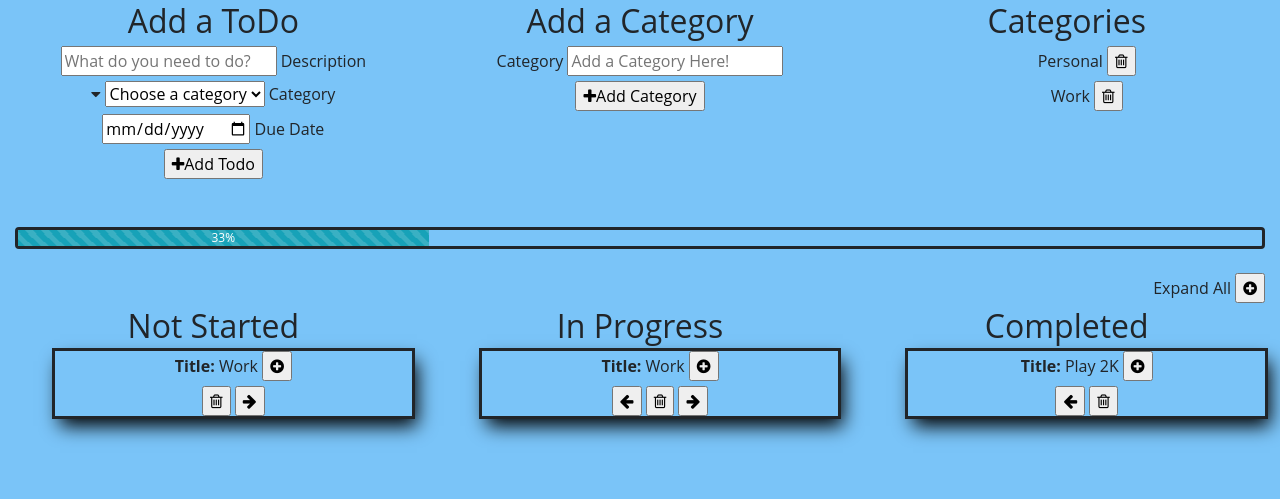
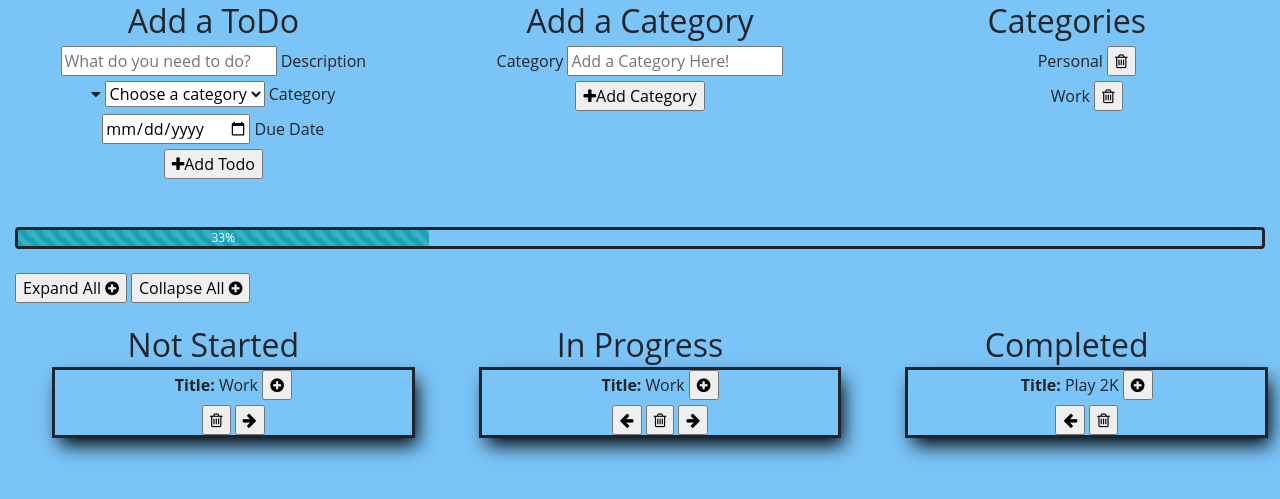
Before and after one commit to palmerigarrett/student-project-one, a Django app: page / in a window 1280 px wide. Shown: the part 65-564 px from the top of the page. Run offline with Django 3.2, Linux system fonts and the light colour scheme; data comes from the database, SQL or seed files in the repository; both versions use the stored data as it was after the commit; some libraries are stand-ins or nearby versions.

Commit message:
added collapse button

```diff
--- a/todoapp/todolist/static/style.css
+++ b/todoapp/todolist/static/style.css
@@ -47,9 +47,6 @@ h2 {
    text-align: center;
 }
 
-#expandAllButton {
-   text-align: right;
-}
 
 .progress {
    background-color: #7ac4f8;
--- a/todoapp/todolist/templates/index.html
+++ b/todoapp/todolist/templates/index.html
@@ -95,12 +95,15 @@
                     </div>
                 {% endif %}
                 <br>
-                <div id="expandAllButton">
-                    <label for="expandAll"><span>Expand All</span></label>
-                    <button class="expandAll" type="button">
+                <div class="allButton">
+                    <button class="expandAll" type="button">Expand All
+                        <i class="fa fa-plus-circle" aria-hidden="true"></i>
+                    </button>
+                    <button class="collapseAll" type="button">Collapse All
                         <i class="fa fa-plus-circle" aria-hidden="true"></i>
                     </button>
                 </div>
+                <br>
                 <form action="" method="post"> <!-- this form will send a post request to our django app -->
                     {% csrf_token %} <!-- csrf token for basic security -->
                     <div class="row">
@@ -232,7 +235,10 @@
                 $(`#todo${id}`).slideToggle("slow");
             });
             $(".expandAll").click(function(){
-                $(".todoSubtitle").slideToggle("slow");
+                $(".todoSubtitle:hidden").slideToggle("slow");
+            });
+            $(".collapseAll").click(function(){
+                $(".todoSubtitle:visible").slideToggle("slow");
             });
         });
     </script>
```
Also changed, not shown: todoapp/db.sqlite3.
